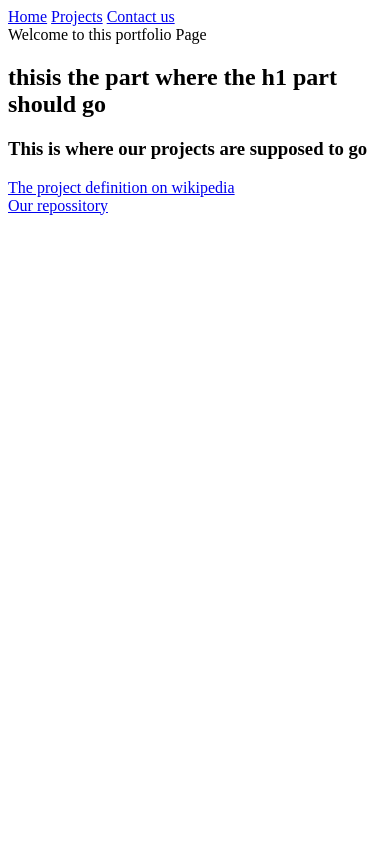
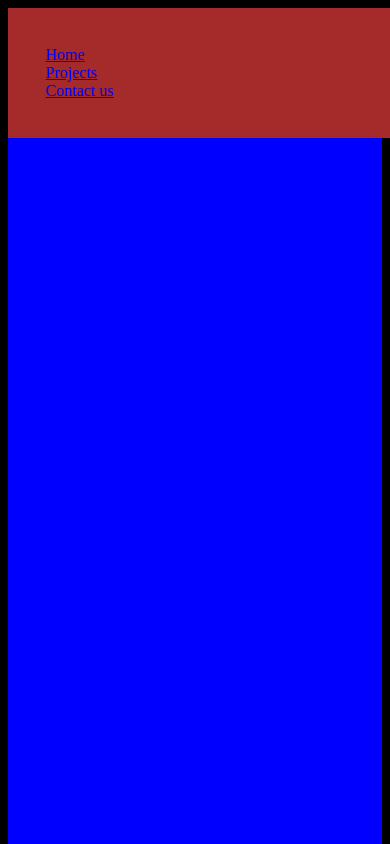
Before and after one commit to alexpuente0/webproject3, a plain HTML site: page index.html in a window 390 px wide. Shown: the top 844 px of the page. Drawn offline with Linux system fonts and the light colour scheme.

Commit message:
made some changes to html and css files

```diff
--- a/index.html
+++ b/index.html
@@ -3,23 +3,26 @@
 
 <head>
     <title>Portfolio Web Project</title>
+<link rel="stylesheet" href="style.css">
 
 </head>
 
 <body>
 
-    <nav id="navbar">
+    <nav id="navbar" class="nav">
        <a href="#welcome-section">Home</a>
        <a href="#projects">Projects</a>
        <a href="#profile-link">Contact us</a>
     </nav>
 
-    <section id="welcome-section">Welcome to this portfolio Page
+    <section id="welcome-section" class="welcomesection">Welcome to this portfolio Page
         <h1>thisis the part where the h1 part should go</h1>
     </section>
 
-    <section id="projects">
+    <section id="projects" class="projects-section">
         <h3>This is where our projects are supposed to go</h3>
+
+
         <div class="project-tile">
             <a href="https://en.wikipedia.org/wiki/Project"> The project definition on wikipedia </a>
         </div>
--- a/style.css
+++ b/style.css
@@ -0,0 +1,30 @@
+.nav {
+    display: flex;
+    position: fixed;
+    justify-content: center;
+    padding: 1cm;
+    background-color:brown;
+    width:100%;
+    }
+
+.welcomesection {
+    height: 100vh;
+    background-color: blueviolet;
+}
+
+@media only screen and (max-width:600px) {
+    body{
+    background-color:black;
+    }
+    .welcomesection {
+        background-color: blue;
+    }
+    .projects-section{
+        padding: 1cm
+    }
+    .nav {
+        display:flex;
+        flex-direction: column;
+
+    }
+}
```
